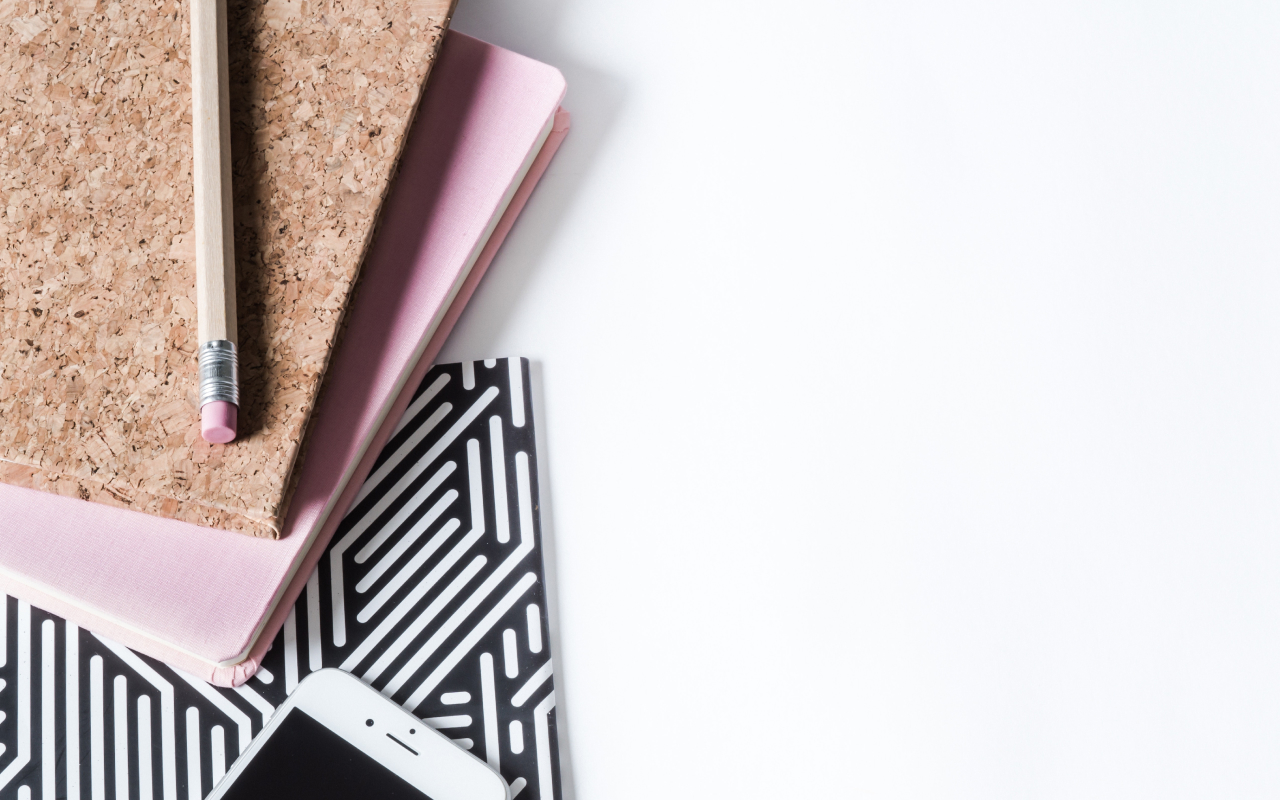
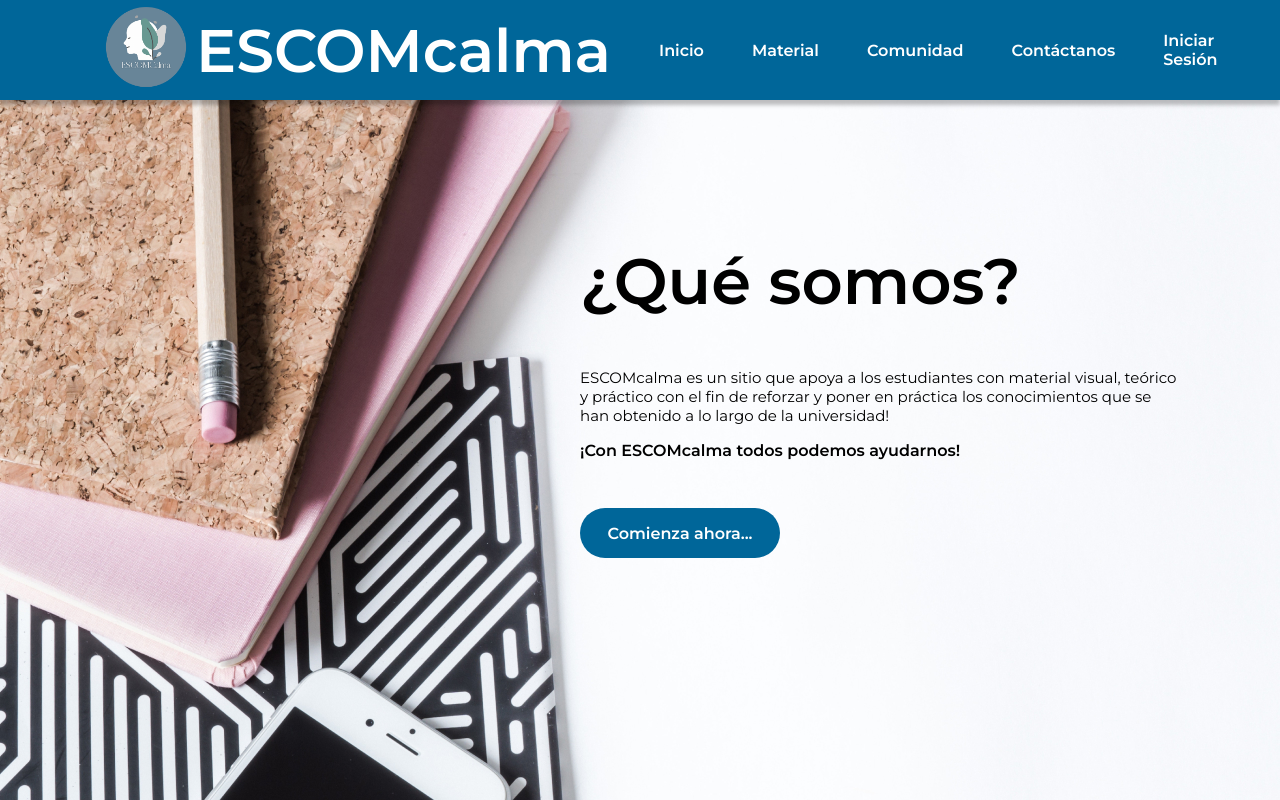
Before and after one commit to Edwardreyessp/ESCOMcalma, a React (Vite) app: page / in a window 1280 px wide. Before the commit this address had no page. Built offline with nearby package versions, Linux system fonts and the light colour scheme.

Commit message:
new route

```diff
--- a/src/main.jsx
+++ b/src/main.jsx
@@ -8,10 +8,7 @@ import Temario from "./Components/Temario";
 ReactDOM.createRoot(document.getElementById("root")).render(
   <BrowserRouter>
     <Routes>
-      <Route
-        path="https://edwardreyessp.github.io/ESCOMcalma/"
-        element={<App />}
-      />
+      <Route path="/" element={<App />} />
       <Route path="/material" element={<Material />} />
       <Route path="/comunidad" element={<App />} />
       <Route path="/contactanos" element={<App />} />
```
